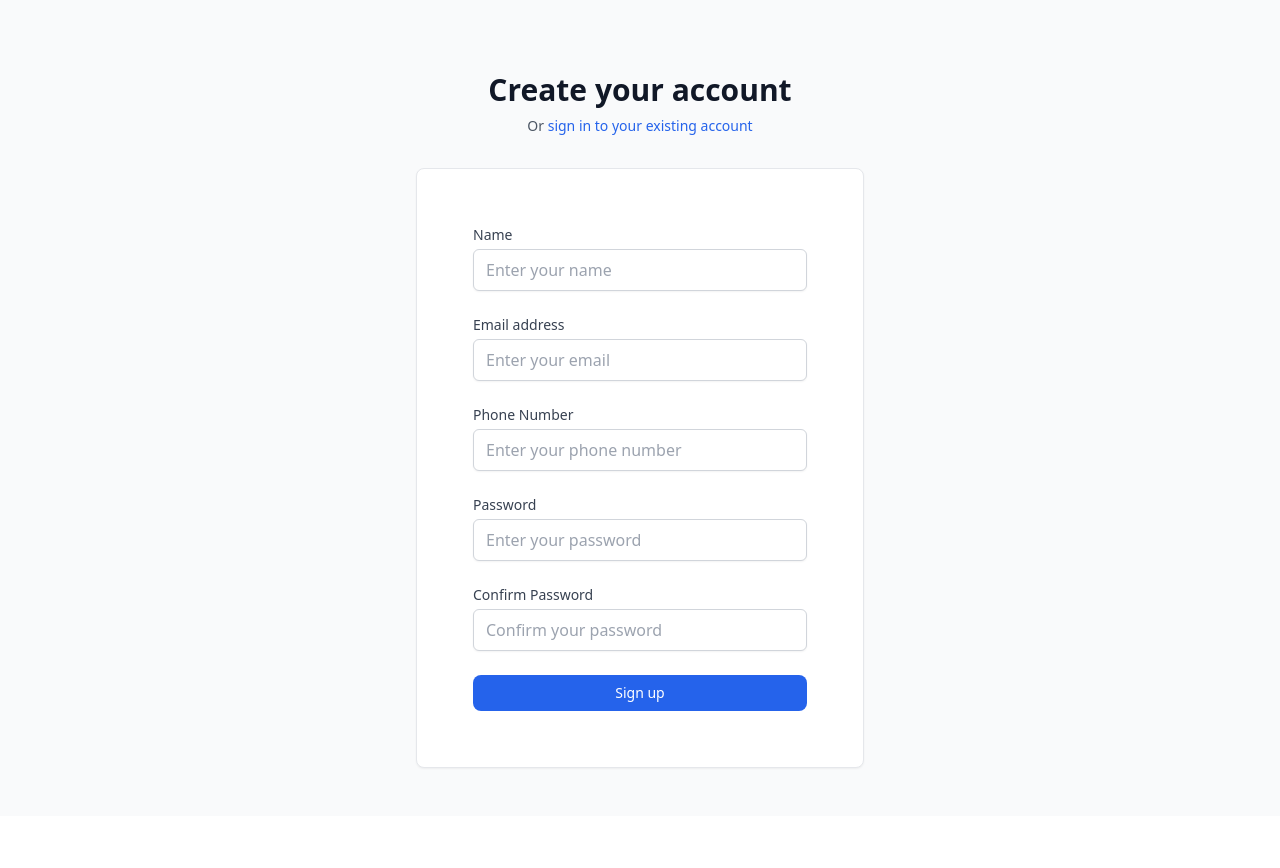
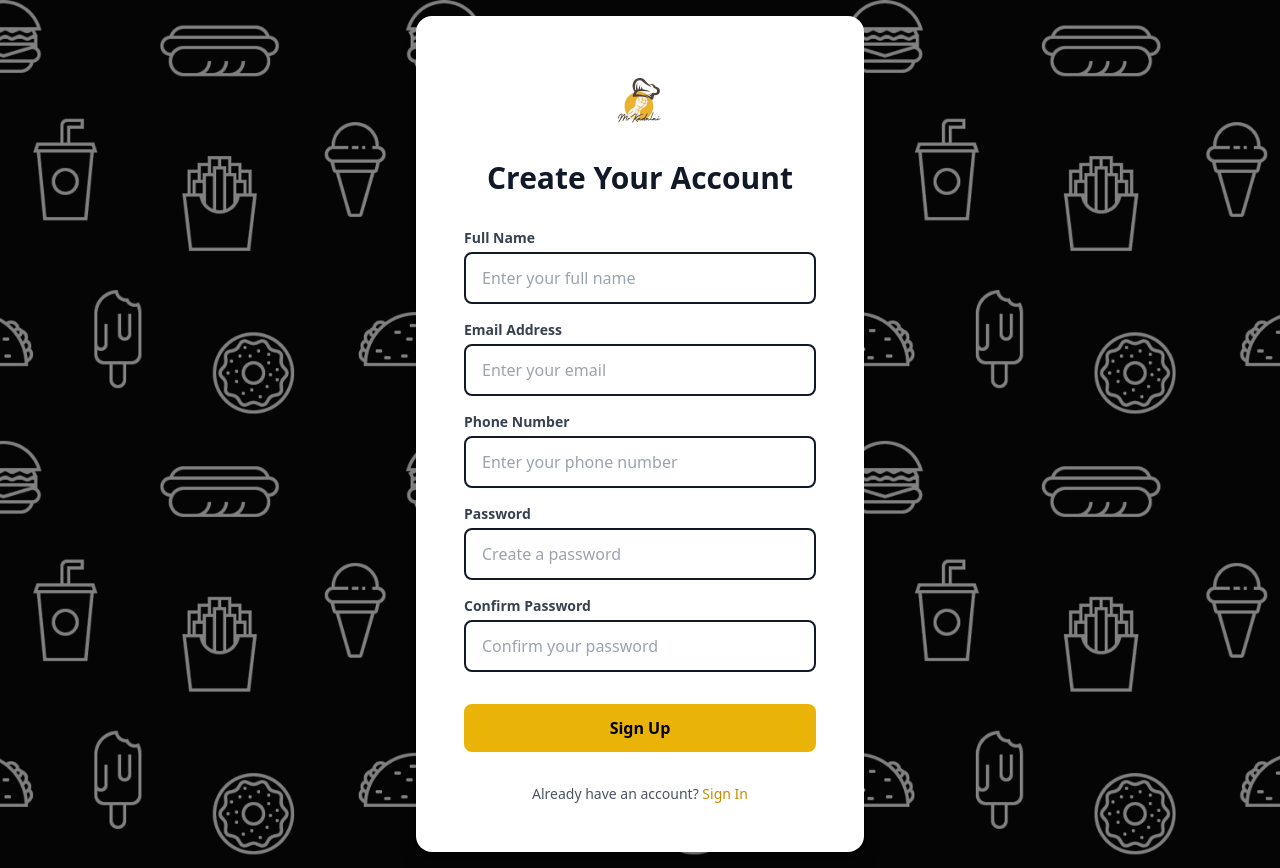
Before and after one commit to Lokeshzz7/mrkadalai_staff_app, a React (Vite) app: page /signup in a window 1280 px wide. Before the commit the page ends 816 px from the top, so only its background shows below. Built offline with nearby package versions, Linux system fonts and the light colour scheme; no server answers.

Commit message:
changed the ui of the signin and signup page with background and logo updated

```diff
--- a/src/pages/auth/SignIn.jsx
+++ b/src/pages/auth/SignIn.jsx
@@ -83,65 +83,87 @@ const SignIn = () => {
     };
 
     return (
-        <div className="min-h-screen flex items-center justify-center bg-gray-50 py-12 px-4 sm:px-6 lg:px-8">
-            <div className="max-w-md w-full space-y-8">
-                <div>
-                    <h2 className="mt-6 text-center text-3xl font-extrabold text-gray-900">
-                        Sign in to your account
+        <div
+            className="min-h-screen w-full flex items-center justify-center p-4"
+            style={{
+                backgroundColor: 'black',
+                backgroundImage: `url('/src/assets/stbg.png')`,
+                backgroundSize: 'cover',
+                backgroundPosition: 'center',
+                backgroundRepeat: 'no-repeat'
+            }}
+        >
+            <div className="bg-white p-8 sm:p-12 rounded-2xl shadow-xl w-full max-w-md">
+                <div className="text-center">
+                    <img src="/src/assets/logo2.jpg" alt="Logo" className="mx-auto h-20 w-auto mb-4" />
+                    <h2 className="text-3xl font-bold text-gray-900 mb-8">
+                        Welcome Back
                     </h2>
-                    <p className="mt-2 text-center text-sm text-gray-600">
-                        Or{' '}
-                        <Link
-                            to={ROUTES.SIGN_UP}
-                            className="font-medium text-blue-600 hover:text-blue-500"
-                        >
-                            create a new account
-                        </Link>
-                    </p>
                 </div>
 
-                <Card className="p-8">
-                    <form className="space-y-6" onSubmit={handleSubmit}>
-                        {error && (
-                            <div className="bg-red-50 border border-red-200 text-red-700 px-4 py-3 rounded-md">
-                                {error}
-                            </div>
-                        )}
+                {error && (
+                    <div className="bg-red-100 border border-red-400 text-red-700 px-4 py-3 rounded-lg relative mb-6" role="alert">
+                        <span className="block sm:inline">{error}</span>
+                    </div>
+                )}
 
-                        <Input
-                            label="Email address"
+                <form onSubmit={handleSubmit} className="space-y-6">
+                    <div>
+                        <label htmlFor="email" className="text-sm font-semibold text-gray-700 block mb-1">
+                            User Name
+                        </label>
+                        <input
+                            id="email"
                             name="email"
                             type="email"
                             autoComplete="email"
                             required
                             value={formData.email}
                             onChange={handleChange}
-                            error={formErrors.email}
                             placeholder="Enter your email"
+                            className={`w-full px-4 py-3 bg-white rounded-lg border-2 ${formErrors.email ? 'border-red-500' : 'border-gray-900'} focus:outline-none focus:ring-2 focus:ring-yellow-500 transition duration-200`}
                         />
+                        {formErrors.email && <p className="text-red-500 text-xs mt-1">{formErrors.email}</p>}
+                    </div>
 
-                        <Input
-                            label="Password"
+                    <div>
+                        <label htmlFor="password" className="text-sm font-semibold text-gray-700 block mb-1">
+                            Password
+                        </label>
+                        <input
+                            id="password"
                             name="password"
                             type="password"
                             autoComplete="current-password"
                             required
                             value={formData.password}
                             onChange={handleChange}
-                            error={formErrors.password}
-                            placeholder="Enter your password"
+                            placeholder="************"
+                            className={`w-full px-4 py-3 bg-white rounded-lg border-2 ${formErrors.password ? 'border-red-500' : 'border-gray-900'} focus:outline-none focus:ring-2 focus:ring-yellow-500 transition duration-200`}
                         />
+                        {formErrors.password && <p className="text-red-500 text-xs mt-1">{formErrors.password}</p>}
+                    </div>
 
-                        <Button
+                    <div>
+                        <button
                             type="submit"
-                            className="w-full"
-                            loading={loading}
                             disabled={loading}
+                            className="w-full bg-yellow-500 text-black font-bold py-3 px-4 rounded-lg hover:bg-yellow-600 focus:outline-none focus:ring-2 focus:ring-offset-2 focus:ring-yellow-500 transition duration-200 ease-in-out disabled:bg-yellow-300 disabled:cursor-not-allowed"
                         >
-                            Sign in
-                        </Button>
-                    </form>
-                </Card>
+                            {loading ? 'Logging in...' : 'Login'}
+                        </button>
+                    </div>
+                </form>
+
+                <p className="mt-8 text-center text-sm text-gray-600">
+                    Don't have an account?{' '}
+                    <Link
+                        to={ROUTES.SIGN_UP}
+                        className="font-medium text-yellow-600 hover:text-yellow-500"
+                    >
+                        Sign Up
+                    </Link>
+                </p>
             </div>
         </div>
     );
--- a/src/pages/auth/SignUp.jsx
+++ b/src/pages/auth/SignUp.jsx
@@ -6,7 +6,6 @@ import Button from '../../components/ui/Button.jsx';
 import Card from '../../components/ui/Card.jsx';
 import { ROUTES } from '../../utils/constants.js';
 import toast from 'react-hot-toast';
-
 
 const SignUp = () => {
     const [formData, setFormData] = useState({
@@ -109,101 +108,141 @@ const SignUp = () => {
     };
 
     return (
-        <div className="min-h-screen flex items-center justify-center bg-gray-50 py-12 px-4 sm:px-6 lg:px-8">
-            <div className="max-w-md w-full space-y-8">
-                <div>
-                    <h2 className="mt-6 text-center text-3xl font-extrabold text-gray-900">
-                        Create your account
+        <div
+            className="min-h-screen w-full flex items-center justify-center p-4"
+            style={{
+                backgroundColor: 'black',
+                backgroundImage: `url('/src/assets/stbg.png')`,
+                backgroundSize: 'cover',
+                backgroundPosition: 'center',
+                backgroundRepeat: 'no-repeat'
+            }}
+        >
+            <div className="bg-white p-8 sm:p-12 rounded-2xl shadow-xl w-full max-w-md">
+                <div className="text-center">
+                    <img src="/src/assets/logo2.jpg" alt="Logo" className="mx-auto h-20 w-auto mb-4" />
+                    <h2 className="text-3xl font-bold text-gray-900 mb-8">
+                        Create Your Account
                     </h2>
-                    <p className="mt-2 text-center text-sm text-gray-600">
-                        Or{' '}
-                        <Link
-                            to={ROUTES.SIGN_IN}
-                            className="font-medium text-blue-600 hover:text-blue-500"
-                        >
-                            sign in to your existing account
-                        </Link>
-                    </p>
                 </div>
 
-                <Card className="p-8">
-                    <form className="space-y-6" onSubmit={handleSubmit}>
-                        {error && (
-                            <div className="bg-red-50 border border-red-200 text-red-700 px-4 py-3 rounded-md">
-                                {error}
-                            </div>
-                        )}
+                {error && (
+                    <div className="bg-red-100 border border-red-400 text-red-700 px-4 py-3 rounded-lg relative mb-6" role="alert">
+                        <span className="block sm:inline">{error}</span>
+                    </div>
+                )}
 
-                        <Input
-                            label="Name"
+                <form onSubmit={handleSubmit} className="space-y-4">
+                    <div>
+                        <label htmlFor="name" className="text-sm font-semibold text-gray-700 block mb-1">
+                            Full Name
+                        </label>
+                        <input
+                            id="name"
                             name="name"
                             type="text"
                             autoComplete="name"
                             required
                             value={formData.name}
                             onChange={handleChange}
-                            error={formErrors.name}
-                            placeholder="Enter your name"
+                            placeholder="Enter your full name"
+                            className={`w-full px-4 py-3 bg-white rounded-lg border-2 ${formErrors.name ? 'border-red-500' : 'border-gray-900'} focus:outline-none focus:ring-2 focus:ring-yellow-500 transition duration-200`}
                         />
+                        {formErrors.name && <p className="text-red-500 text-xs mt-1">{formErrors.name}</p>}
+                    </div>
 
-                        <Input
-                            label="Email address"
+                    <div>
+                        <label htmlFor="email" className="text-sm font-semibold text-gray-700 block mb-1">
+                            Email Address
+                        </label>
+                        <input
+                            id="email"
                             name="email"
                             type="email"
                             autoComplete="email"
                             required
                             value={formData.email}
                             onChange={handleChange}
-                            error={formErrors.email}
                             placeholder="Enter your email"
+                            className={`w-full px-4 py-3 bg-white rounded-lg border-2 ${formErrors.email ? 'border-red-500' : 'border-gray-900'} focus:outline-none focus:ring-2 focus:ring-yellow-500 transition duration-200`}
                         />
+                        {formErrors.email && <p className="text-red-500 text-xs mt-1">{formErrors.email}</p>}
+                    </div>
 
-                        <Input
-                            label="Phone Number"
+                    <div>
+                        <label htmlFor="phone" className="text-sm font-semibold text-gray-700 block mb-1">
+                            Phone Number
+                        </label>
+                        <input
+                            id="phone"
                             name="phone"
                             type="tel"
                             autoComplete="tel"
                             required
                             value={formData.phone}
                             onChange={handleChange}
-                            error={formErrors.phone}
                             placeholder="Enter your phone number"
+                            className={`w-full px-4 py-3 bg-white rounded-lg border-2 ${formErrors.phone ? 'border-red-500' : 'border-gray-900'} focus:outline-none focus:ring-2 focus:ring-yellow-500 transition duration-200`}
                         />
+                        {formErrors.phone && <p className="text-red-500 text-xs mt-1">{formErrors.phone}</p>}
+                    </div>
 
-                        <Input
-                            label="Password"
+                    <div>
+                        <label htmlFor="password" className="text-sm font-semibold text-gray-700 block mb-1">
+                            Password
+                        </label>
+                        <input
+                            id="password"
                             name="password"
                             type="password"
                             autoComplete="new-password"
                             required
                             value={formData.password}
                             onChange={handleChange}
-                            error={formErrors.password}
-                            placeholder="Enter your password"
+                            placeholder="Create a password"
+                            className={`w-full px-4 py-3 bg-white rounded-lg border-2 ${formErrors.password ? 'border-red-500' : 'border-gray-900'} focus:outline-none focus:ring-2 focus:ring-yellow-500 transition duration-200`}
                         />
+                        {formErrors.password && <p className="text-red-500 text-xs mt-1">{formErrors.password}</p>}
+                    </div>
 
-                        <Input
-                            label="Confirm Password"
+                    <div>
+                        <label htmlFor="retypePassword" className="text-sm font-semibold text-gray-700 block mb-1">
+                            Confirm Password
+                        </label>
+                        <input
+                            id="retypePassword"
                             name="retypePassword"
                             type="password"
                             autoComplete="new-password"
                             required
                             value={formData.retypePassword}
                             onChange={handleChange}
-                            error={formErrors.retypePassword}
                             placeholder="Confirm your password"
+                            className={`w-full px-4 py-3 bg-white rounded-lg border-2 ${formErrors.retypePassword ? 'border-red-500' : 'border-gray-900'} focus:outline-none focus:ring-2 focus:ring-yellow-500 transition duration-200`}
                         />
+                        {formErrors.retypePassword && <p className="text-red-500 text-xs mt-1">{formErrors.retypePassword}</p>}
+                    </div>
 
-                        <Button
+                    <div className="pt-4">
+                        <button
                             type="submit"
-                            className="w-full"
-                            loading={loading}
                             disabled={loading}
+                            className="w-full bg-yellow-500 text-black font-bold py-3 px-4 rounded-lg hover:bg-yellow-600 focus:outline-none focus:ring-2 focus:ring-offset-2 focus:ring-yellow-500 transition duration-200 ease-in-out disabled:bg-yellow-300 disabled:cursor-not-allowed"
                         >
-                            Sign up
-                        </Button>
-                    </form>
-                </Card>
+                            {loading ? 'Creating Account...' : 'Sign Up'}
+                        </button>
+                    </div>
+                </form>
+
+                <p className="mt-8 text-center text-sm text-gray-600">
+                    Already have an account?{' '}
+                    <Link
+                        to={ROUTES.SIGN_IN}
+                        className="font-medium text-yellow-600 hover:text-yellow-500"
+                    >
+                        Sign In
+                    </Link>
+                </p>
             </div>
         </div>
     );
```
Also changed, not shown: src/assets/logo2.jpg (added), src/assets/stbg.png (added).
